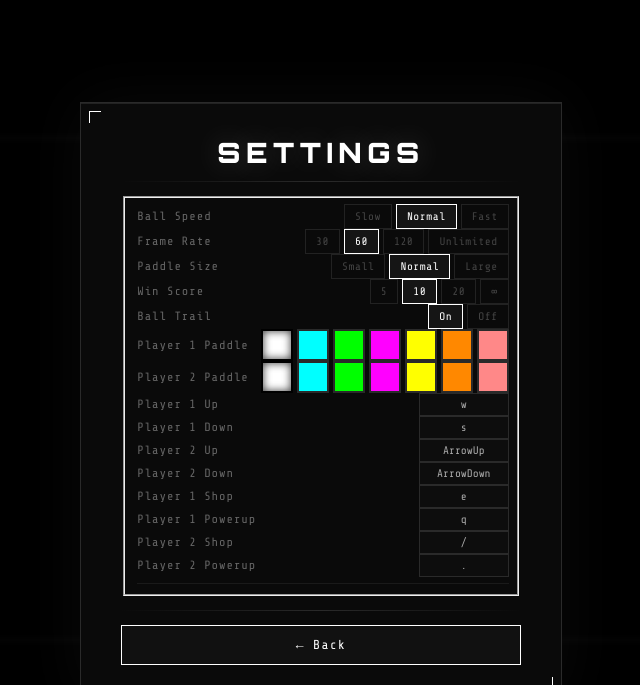
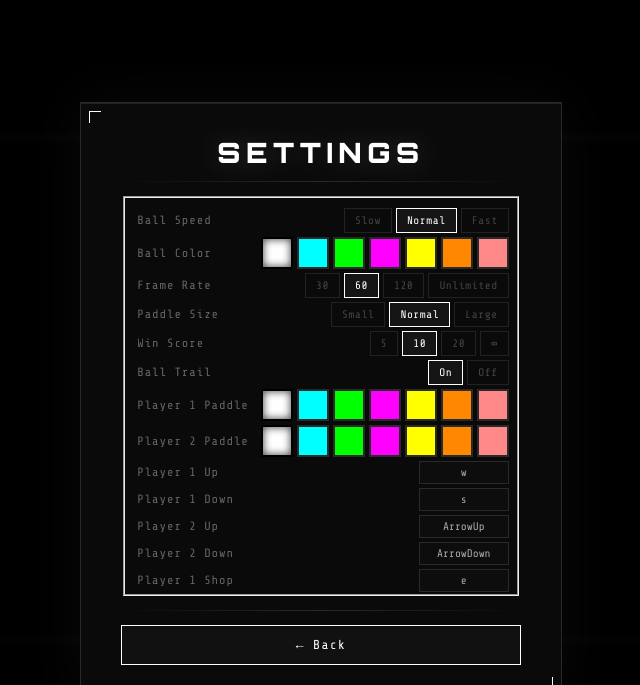
Before and after one commit to MethodicGnat/Rogue-Pong, a plain HTML site: page index.html in a window 1280 px wide. Both pictures are taken after a click on the button "⚙ Settings". Shown: the top 685 px of the page, without its empty margins (319-959 px from the left). Drawn offline with nearby package versions, Linux system fonts and the light colour scheme.

Commit message:
Working ball colors
Co-authored-by: Copilot <copilot@github.com>

```diff
--- a/game.js
+++ b/game.js
@@ -9,7 +9,8 @@ const SETTINGS = {
   winScore:   { '5': 5, '10': 10, '20': 20, '0': 0 },
   trail:      { on: true, off: false },
   frameRate:  { '30': 30, '60': 60, '120': 120, unlimited: 0 },
-  paddleColor: { white: '#fff', cyan: '#0ff', lime: '#0f0', magenta: '#f0f', yellow: '#ff0', orange: '#f80', pink: '#f88' }
+  paddleColor: { white: '#fff', cyan: '#0ff', lime: '#0f0', magenta: '#f0f', yellow: '#ff0', orange: '#f80', pink: '#f88' },
+  ballColor:   { white: '#fff', cyan: '#0ff', lime: '#0f0', magenta: '#f0f', yellow: '#ff0', orange: '#f80', pink: '#f88' }
 };
 
 let cfg = {
@@ -19,7 +20,8 @@ let cfg = {
   trail:      'on',
   frameRate:  '60',
   leftPaddleColor:  'white',
-  rightPaddleColor: 'white'
+  rightPaddleColor: 'white',
+  ballColor: 'white'
 };
 
 // ── Keybinds ──────────────────────────────────────────────
@@ -763,11 +765,15 @@ function draw() {
   ctx.fillStyle = leftGlow || SETTINGS.paddleColor[cfg.leftPaddleColor];
   ctx.fillRect(20, leftY, PAD_W, leftPadH);
 
+  ctx.fillStyle = SETTINGS.ballColor[cfg.ballColor]; // Ball color glow for left paddle effects
+  ctx.fillRect(ballX, ballY, BALL_SIZE, BALL_SIZE);
+
+
   ctx.fillStyle = rightGlow || SETTINGS.paddleColor[cfg.rightPaddleColor];
   ctx.fillRect(W - 20 - PAD_W, rightY, PAD_W, rightPadH);
 
   // Ball (purple tint when ghost is active)
-  ctx.fillStyle = ghostBall ? '#c8f' : '#fff';
+  ctx.fillStyle = ghostBall ? '#c8f' : SETTINGS.ballColor[cfg.ballColor];
   ctx.fillRect(ballX, ballY, BALL_SIZE, BALL_SIZE);
 
   // Scores
--- a/index.html
+++ b/index.html
@@ -45,6 +45,7 @@
       <div class="menu-divider"></div>
       <fieldset class="settings-box">
       <div class="setting-row">
+
         <label>Ball Speed</label>
         <div class="btn-group">
           <button class="opt-btn" data-setting="ballSpeed" data-value="slow">Slow</button>
@@ -52,6 +53,20 @@
           <button class="opt-btn" data-setting="ballSpeed" data-value="fast">Fast</button>
         </div>
       </div>
+
+            <div class="setting-row">
+        <label>Ball Color</label>
+        <div class="btn-group color-group">
+          <button class="opt-btn color-btn active" data-setting="ballColor" data-value="white" style="background-color: #fff; color: #000;" title="White">◯</button>
+          <button class="opt-btn color-btn" data-setting="ballColor" data-value="cyan" style="background-color: #0ff; color: #000;" title="Cyan">◯</button>
+          <button class="opt-btn color-btn" data-setting="ballColor" data-value="lime" style="background-color: #0f0; color: #000;" title="Lime">◯</button>
+          <button class="opt-btn color-btn" data-setting="ballColor" data-value="magenta" style="background-color: #f0f;" title="Magenta">◯</button>
+          <button class="opt-btn color-btn" data-setting="ballColor" data-value="yellow" style="background-color: #ff0; color: #000;" title="Yellow">◯</button>
+          <button class="opt-btn color-btn" data-setting="ballColor" data-value="orange" style="background-color: #f80;" title="Orange">◯</button>
+          <button class="opt-btn color-btn" data-setting="ballColor" data-value="pink" style="background-color: #f88;" title="Pink">◯</button>
+        </div>
+      </div>
+
       <div class="setting-row">
         <label>Frame Rate</label>
         <div class="btn-group">
--- a/style.css
+++ b/style.css
@@ -155,8 +155,7 @@ canvas {
   align-items: center;
   justify-content: space-between;
   gap: 12px;
-
-
+  margin: 4px 0;
 }
 
 .setting-row label {
```
